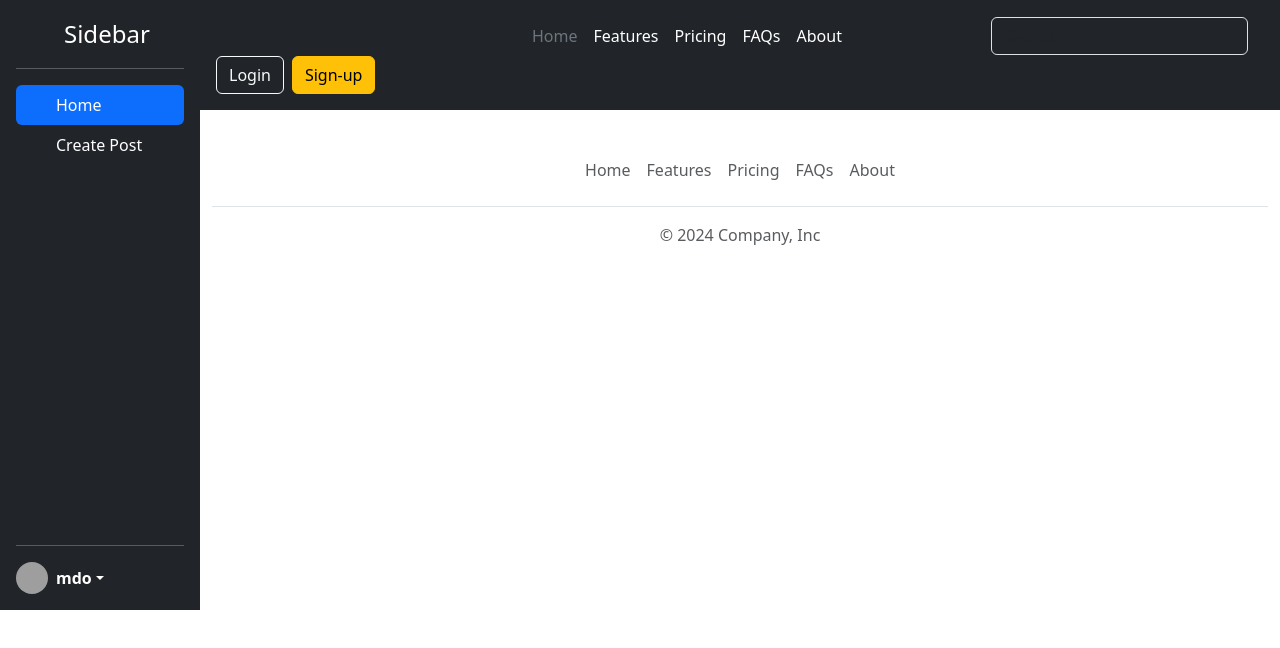
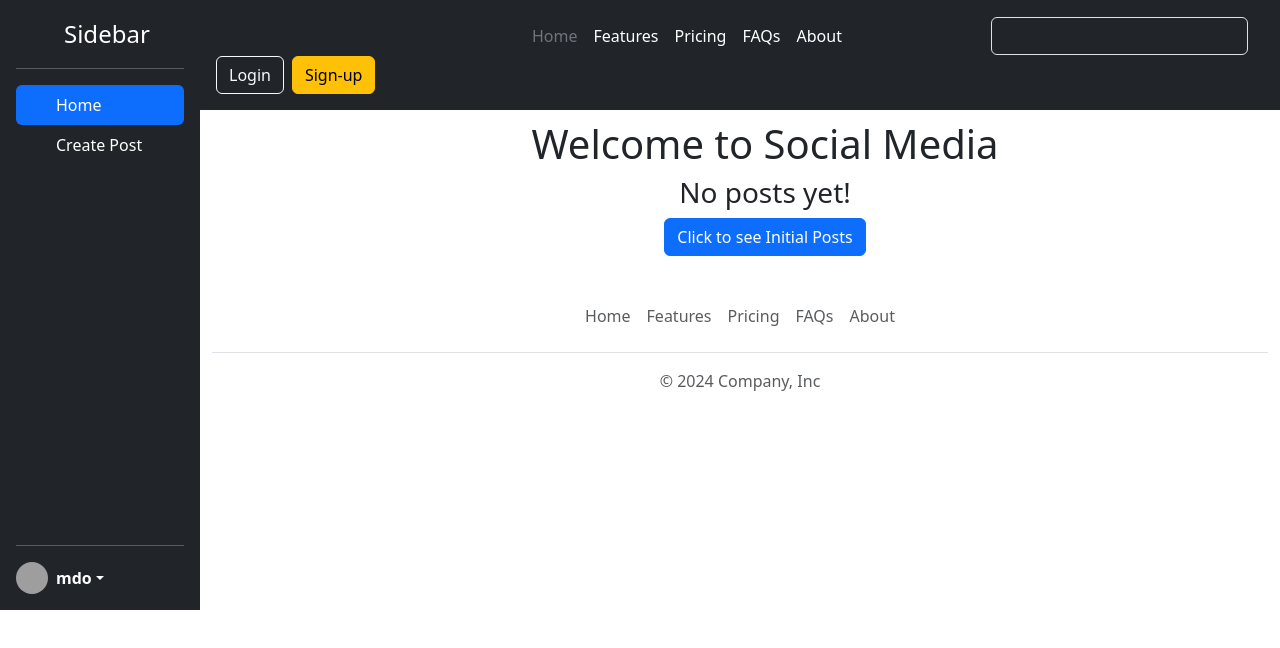
Before and after one commit to Hemant-dbit/React-Projects, a React (Vite) app in the folder 4-Social-Media/: page / in a window 1280 px wide. Shown: the top 648 px of the page. Built offline with nearby package versions, Linux system fonts and the light colour scheme; grey boxes are pictures that could not be loaded.

Commit message:
Fetched data from server

```diff
--- a/4-Social-Media/src/App.css
+++ b/4-Social-Media/src/App.css
@@ -28,3 +28,8 @@
   width: 60%;
   margin-left : 60px;
 }
+
+.welcome-message{
+  margin: 10px 10px;
+  margin-left : 60px;
+}
--- a/4-Social-Media/src/components/PostList.jsx
+++ b/4-Social-Media/src/components/PostList.jsx
@@ -1,10 +1,24 @@
 import Post from "./Post";
 import { useContext } from "react";
 import { PostList as PostListData } from "../store/post-list-store";
+import WelcomeMessage from "./WelcomeMessage";
 const PostList = () => {
-  const { postList } = useContext(PostListData);
+  const { postList, addInitialPosts } = useContext(PostListData);
+
+  const handlegetClicked = () => {
+    fetch("https://dummyjson.com/posts")
+      .then((res) => res.json())
+      .then((data) => {
+        addInitialPosts(data.posts);
+      })
+      .catch((err) => console.log(err));
+  };
+
   return (
     <>
+      {postList.length === 0 && (
+        <WelcomeMessage onGetClicked={handlegetClicked} />
+      )}
       <div className="post-list-container">
         {postList.map((post) => (
           <Post key={post.id} post={post} />
--- /dev/null
+++ b/4-Social-Media/src/components/WelcomeMessage.jsx
@@ -0,0 +1,17 @@
+
+const WelcomeMessage = ({onGetClicked} ) => {
+
+  return(
+
+    <div className="welcome-message">
+      <center>
+      <h1>Welcome to Social Media</h1>
+      <h3>No posts yet!</h3>
+      <button type="button" className="btn btn-primary" onClick={onGetClicked}>Click to see Initial Posts</button>
+      </center>
+    </div>
+  )
+
+}
+
+export default WelcomeMessage;
--- a/4-Social-Media/src/store/post-list-store.jsx
+++ b/4-Social-Media/src/store/post-list-store.jsx
@@ -5,29 +5,33 @@ export const PostList = createContext({
   addpost: () => {},
   deletePost: () => {},
   updateReaction: () => {},
+  addInitialPosts: () => {},
 });
 
 const postListReducer = (currPostList, action) => {
-  const updatedPostList = [...currPostList];
+  let updatedPostList = [...currPostList];
   if (action.type === "ADD_POST") {
     return [...currPostList, action.payload];
-  }else if (action.type === "DELETE_POST") {
-    const updatedPostList = currPostList.filter((post) => post.id !== action.payload);
+  }else if( action.type === "ADD_INIITAL_POSTS") {
+    return [...currPostList, ...action.payload];
+  }
+  else if (action.type === "DELETE_POST") {
+     updatedPostList = currPostList.filter((post) => post.id !== action.payload);
     return updatedPostList;
   }else if (action.type === "UPDATE_POST") {
-    const updatedPostList = action.payload;
+      updatedPostList = action.payload;
     return updatedPostList;
   }
   return currPostList;
 }
 const PostListProvider = ({ children }) => {
 
-  const [postList , dispatchPostList] = useReducer(postListReducer, DEFAULT_POST_LIST);
+  const [postList , dispatchPostList] = useReducer(postListReducer, []);
 
   const addPost = ({userId, postTitle, postBody, tags}) => {
     const postId = Math.random().toString(36).substring(2, 9);
     const newPost = {
-      id: userId + postId,
+      id:  postId,
       title: postTitle,
       body: postBody,
       userId: userId,
@@ -41,29 +45,38 @@ const PostListProvider = ({ children }) => {
     dispatchPostList({ type: "ADD_POST", payload: newPost });
 
   }
-
+  const addInitialPosts = (posts) => {
+    dispatchPostList({ type: "ADD_INIITAL_POSTS", payload: posts });
+  }
   const deletePost = (postId) => {
     dispatchPostList({ type: "DELETE_POST", payload: postId });
   }
 
   const updateReaction = (postId, reactionType) => {
-    const postIndex = postList.findIndex((post) => post.id === postId);
-    const updatedPost = { ...postList[postIndex] };
-    updatedPost.reactions[reactionType]++;
-    const updatedPostList = [...postList];
-    updatedPostList[postIndex] = updatedPost;
-    dispatchPostList({ type: "UPDATE_POST", payload: updatedPostList });
-  }
+    dispatchPostList({
+      type: "UPDATE_POST",
+      payload: postList.map((post) =>
+        post.id === postId
+          ? {
+              ...post,
+              reactions: {
+                ...post.reactions,
+                [reactionType]: (post.reactions[reactionType] || 0) + 1
+              }
+            }
+          : post
+      ),
+    });
+  };
+
 
   return(
-    <PostList.Provider value={{ postList, addPost, deletePost , updateReaction }}>
+    <PostList.Provider value={{ postList, addPost, deletePost , updateReaction , addInitialPosts }}>
       {children}
     </PostList.Provider>
   )
 }
 
-const DEFAULT_POST_LIST = [
 
-]
 
 export default PostListProvider;
--- a/package.json
+++ /dev/null
@@ -1,5 +0,0 @@
-{
-  "dependencies": {
-    "react-icons": "^5.5.0"
-  }
-}
```
Also changed, not shown: 1 other file (tests, documents, lock files or other folders).
